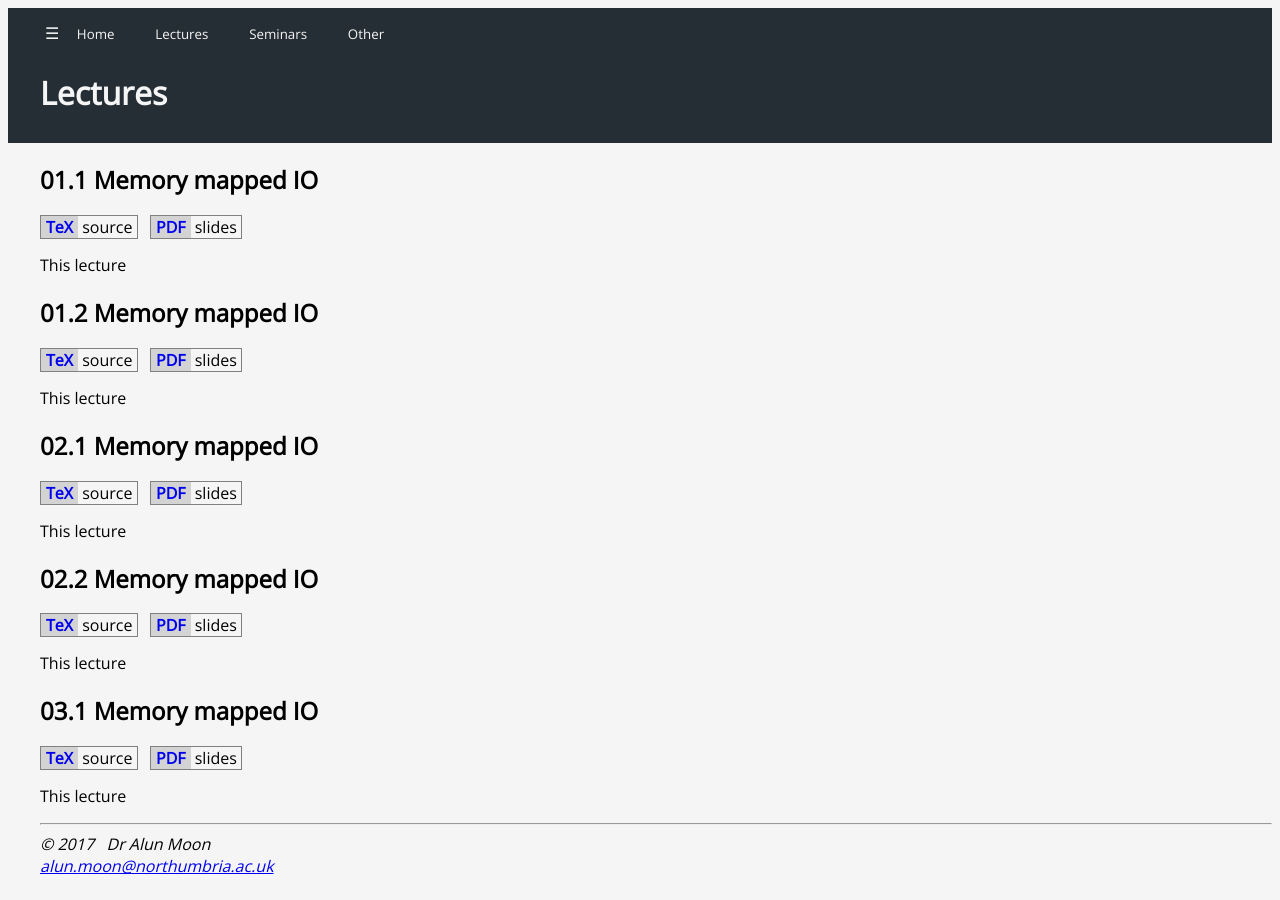
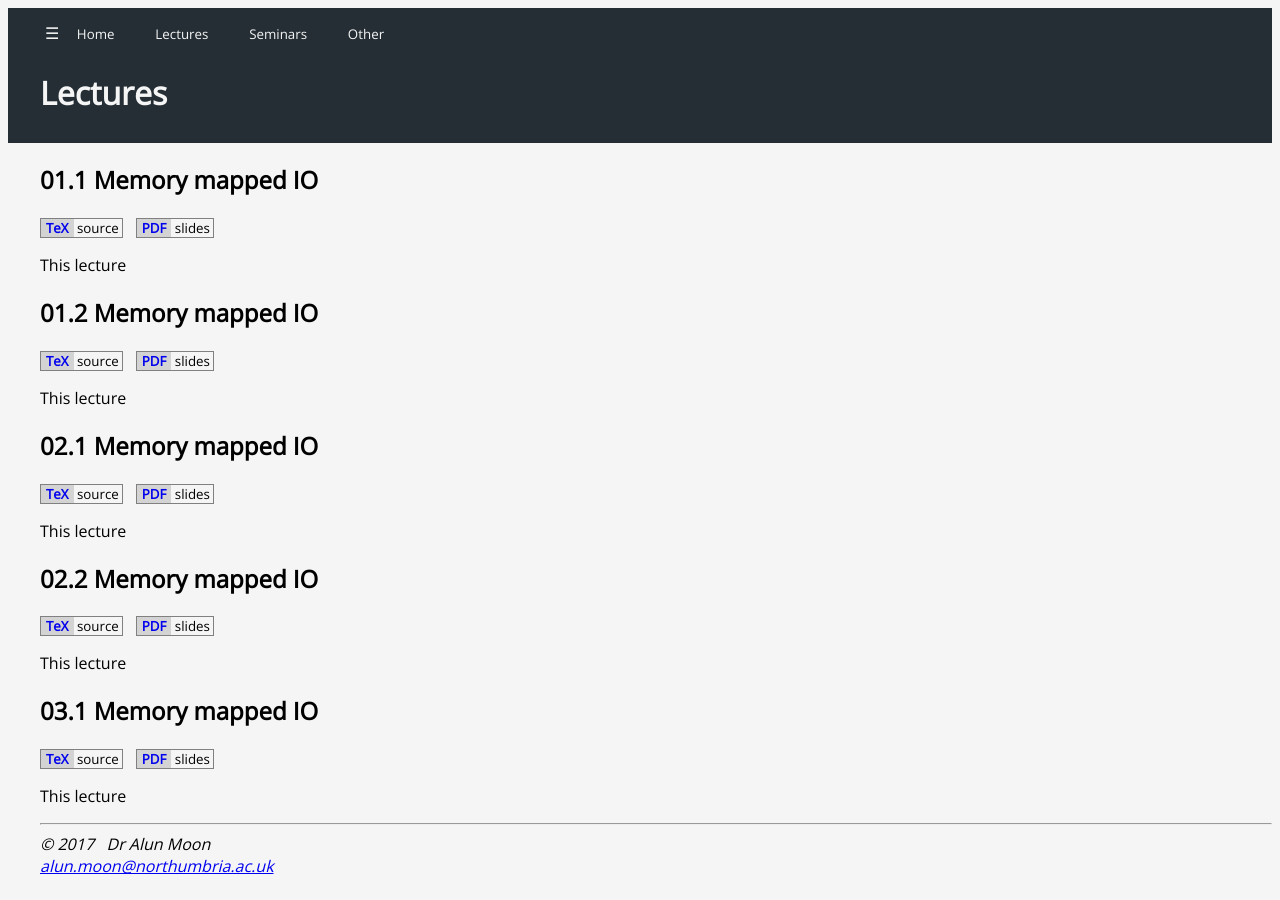
Before and after one commit to kf5011/kf5011.github.io, a Jekyll site: the page built from lectures.md, in a window 1280 px wide. Built offline with Jekyll 4.4.1, drawn with Linux system fonts in a browser that asks for light colours.

Commit message:
file icons

```diff
--- a/css/layout.scss
+++ b/css/layout.scss
@@ -52,6 +52,7 @@ dt::after { content: ": "; }
 span  {
     padding: 0px ;
     border: thin solid grey;
+    font-size: smaller;
 }
 span a {
     background: lightgrey;
@@ -59,3 +60,7 @@ span a {
     text-decoration: none;
     font-weight: bold;
 }
+span a:hover {
+    background:DarkSlateGrey;
+    color: Whitesmoke;
+}
```
